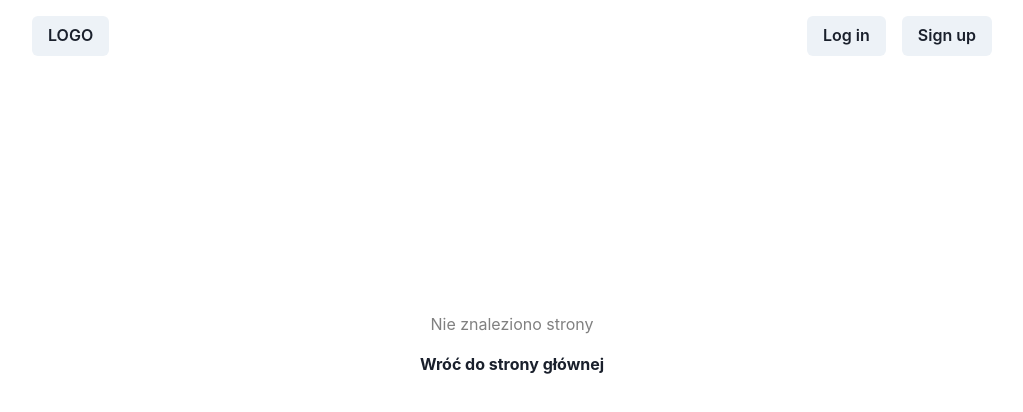
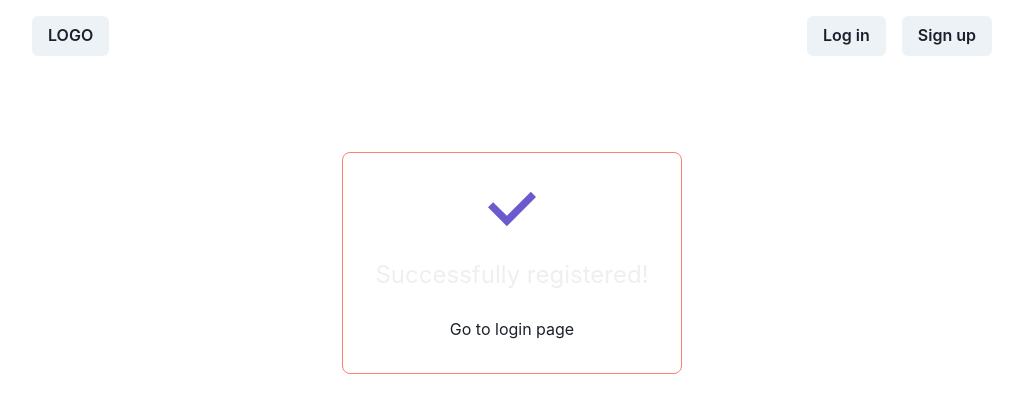
Before and after one commit to Archi711/code-n-meet, a React (Create React App) app: page /registered in a window 1280 px wide. Shown: the top 412 px of the page, without its empty margins (128-1151 px from the left). Built offline with nearby package versions, Linux system fonts and the light colour scheme; no server answers.

Commit message:
feat/fix: lang fixes, add registered, update routes

```diff
--- a/src/components/pages/Logout.tsx
+++ b/src/components/pages/Logout.tsx
@@ -15,8 +15,8 @@ export default function Logout() {
   return <Center>
     <Flex border='1px solid #4e4e4e' alignItems={'center'} borderRadius={'12px'} p='2em' flexDirection={'column'} gap='1em'>
       <CheckIcon />
-      <Text color={'GrayText'} fontSize='sm'>Poprawnie wylogowano</Text>
-      <AppLink to='/'>Wróć na stronę główną</AppLink>
+      <Text color={'GrayText'} fontSize='sm'>Logged out, see you soon!</Text>
+      <AppLink to='/'>Go to home</AppLink>
     </Flex>
   </Center>
 }
--- a/src/components/pages/NotFound.tsx
+++ b/src/components/pages/NotFound.tsx
@@ -5,8 +5,8 @@ export default function NotFound() {
 
   return <Center pt='30vh'>
     <Flex flexDirection={'column'} gap='1em' alignItems={'center'}>
-      <Text fontSize={'md'} color={'GrayText'}>Nie znaleziono strony</Text>
-      <AppLink sx={{ fontWeight: 700 }} to='/'>Wróć do strony głównej</AppLink>
+      <Text fontSize={'md'} color={'GrayText'}>Page not found</Text>
+      <AppLink sx={{ fontWeight: 700 }} to='/'>go to home</AppLink>
     </Flex>
   </Center>
 }
--- /dev/null
+++ b/src/components/pages/Registered.tsx
@@ -0,0 +1,25 @@
+import { CheckIcon } from '@chakra-ui/icons'
+import { Center, Text, VStack } from '@chakra-ui/react'
+import AppLink from '../custom/AppLink'
+
+export default function Registered() {
+
+
+  return (
+    <Center mt='10vh'>
+      <VStack sx={{
+        gap: '1em',
+        p: '2em',
+        borderRadius: '.5em',
+        border: '1px solid salmon',
+      }}>
+        <CheckIcon color={'slateblue'} w={12} h={12} />
+        <Text color='ButtonShadow' fontSize={24}>
+          Successfully registered!
+        </Text>
+        <AppLink to='/login'>Go to login page</AppLink>
+      </VStack>
+
+    </Center>
+  )
+}
--- a/src/components/pages/SignUp.tsx
+++ b/src/components/pages/SignUp.tsx
@@ -53,7 +53,7 @@ export default function SignUp() {
           <AppFormField labelText='Hasło' name='password' type='password' />
           <AppFormField labelText='Email' name='email' type='email' />
           <Button isLoading={isLoading} bg='green.300' type='submit'>
-            Załóż konto
+            Sign up
           </Button>
         </Stack>
       </Formik>
--- a/src/components/pages/routes.tsx
+++ b/src/components/pages/routes.tsx
@@ -10,6 +10,7 @@ import NotFound from './NotFound'
 import PostCreator from './PostCreator'
 import Profile from './Profile'
 import ProfileSettings from './ProfileSettings'
+import Registered from './Registered'
 import SignUp from './SignUp'
 
 
@@ -21,6 +22,7 @@ export default function AppRoutes() {
       <Route path='/' element={<Home />} />
       <Route path='/login' element={<Login />} />
       <Route path='/signUp' element={<SignUp />} />
+      <Route path='/registered' element={<Registered />} />
       <Route path='/logout' element={<Logout />} />
       <Route path='/profile/:id' element={<Profile />} />
       <Route path='/profile/:id/settings' element={<ProfileSettings />} />
```
Also changed, not shown: 1 other file (tests, documents, lock files or other folders).
